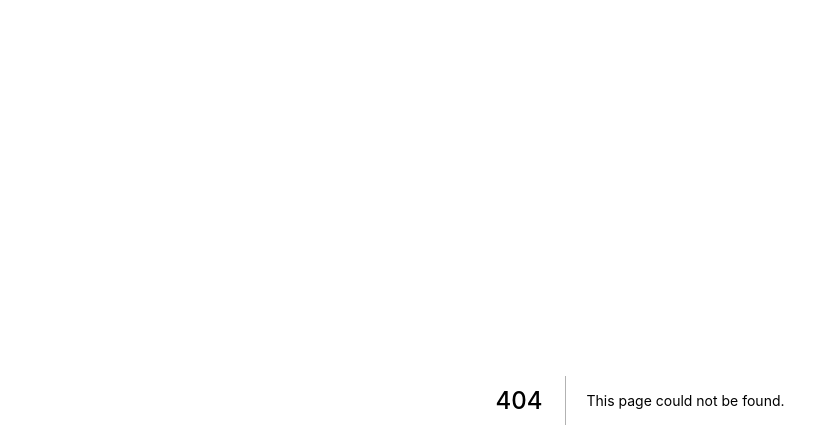
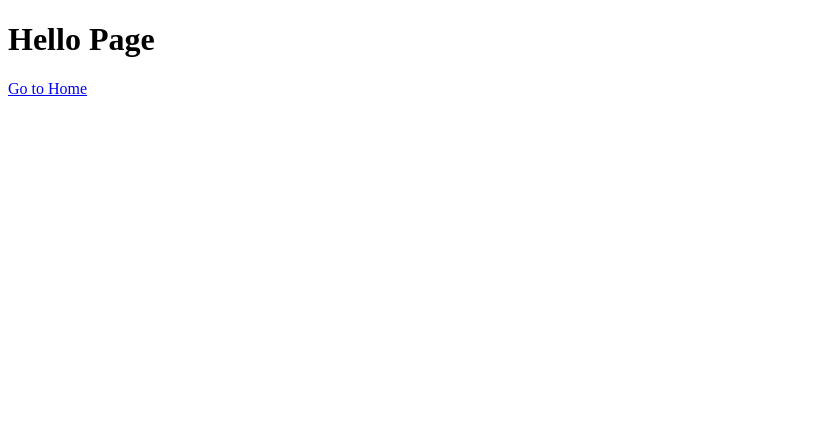
Before and after one commit to jhaemin/jhaemin.com-vue, a Next.js app: page /hello in a window 1280 px wide. Before the commit this address had no page. Shown: the top 448 px of the page, without its empty margins (0-839 px from the left). Built offline with nearby package versions, Linux system fonts and the light colour scheme.

Commit message:
test: next

```diff
--- /dev/null
+++ b/next.config.js
@@ -0,0 +1,10 @@
+const withSass = require('@zeit/next-sass')
+const path = require('path')
+
+module.exports = withSass({
+  webpack(config) {
+    config.resolve.modules.push(path.resolve('./'))
+
+    return config
+  },
+})
--- /dev/null
+++ b/src/globalstyle.scss
@@ -0,0 +1,10 @@
+body,
+html {
+  margin: 0;
+  padding: 0;
+}
+
+body {
+  font-family: -apple-system, BlinkMacSystemFont, 'Segoe UI', Roboto, Oxygen,
+    Ubuntu, Cantarell, 'Open Sans', 'Helvetica Neue', sans-serif;
+}
--- /dev/null
+++ b/src/home.module.scss
@@ -0,0 +1,3 @@
+div {
+  margin: 0;
+}
--- /dev/null
+++ b/src/pages/hello.tsx
@@ -0,0 +1,15 @@
+import React from 'react'
+import Link from 'next/link'
+
+const Hello: React.FC = () => {
+  return (
+    <div>
+      <h1>Hello Page</h1>
+      <Link href="/">
+        <a>Go to Home</a>
+      </Link>
+    </div>
+  )
+}
+
+export default Hello
```
Also changed, not shown: package.json (+8 -2 lines), src/pages/index.tsx (+16 -1 lines), 2 other files (tests, documents, lock files or other folders).
